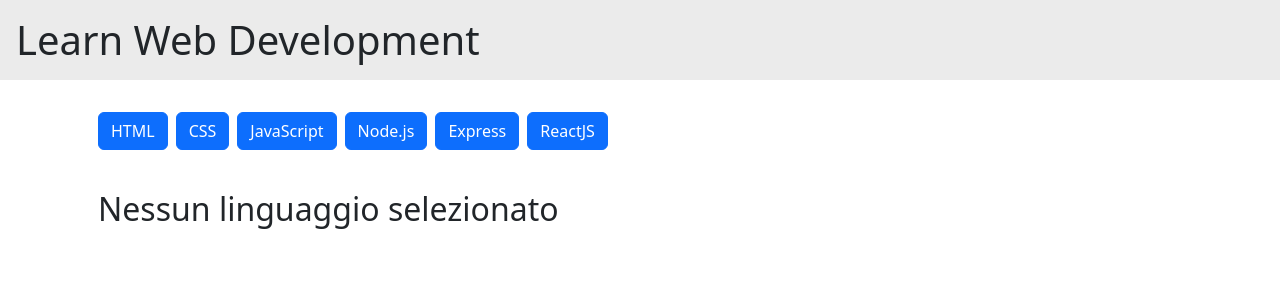
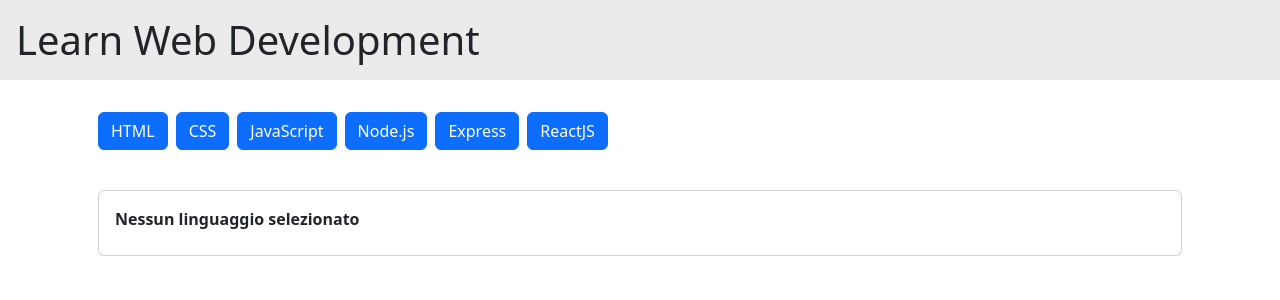
Before and after one commit to Alessandro-Fiora/react-use-state, a React (Vite) app: page / in a window 1280 px wide. Shown: the top 300 px of the page. Built offline with nearby package versions, Linux system fonts and the light colour scheme.

Commit message:
No selection message put in card

```diff
--- a/src/components/layout/Main.jsx
+++ b/src/components/layout/Main.jsx
@@ -38,10 +38,10 @@
               isSelected={isSelected[index]}
               title={language.title}
               description={language.description}
-            ></Card>
+            />
           ))
         ) : (
-          <h2 className="p-3">Nessun linguaggio selezionato</h2>
+          <Card isSelected={true} title="Nessun linguaggio selezionato" />
         )}
       </div>
     </main>
--- a/src/components/ui/Card.jsx
+++ b/src/components/ui/Card.jsx
@@ -1,8 +1,8 @@
 export default function Card({ isSelected, title, description }) {
   return (
     <div className={"card p-3 m-3" + (isSelected ? "" : " d-none")}>
-      <div className="card-title fw-bold">{title}</div>
-      <div className="card-description">{description}</div>
+      <div className="card-title fw-bold">{title || ""}</div>
+      <div className="card-description">{description || ""}</div>
     </div>
   );
 }
```
Also changed, not shown: 1 other file (tests, documents, lock files or other folders).
